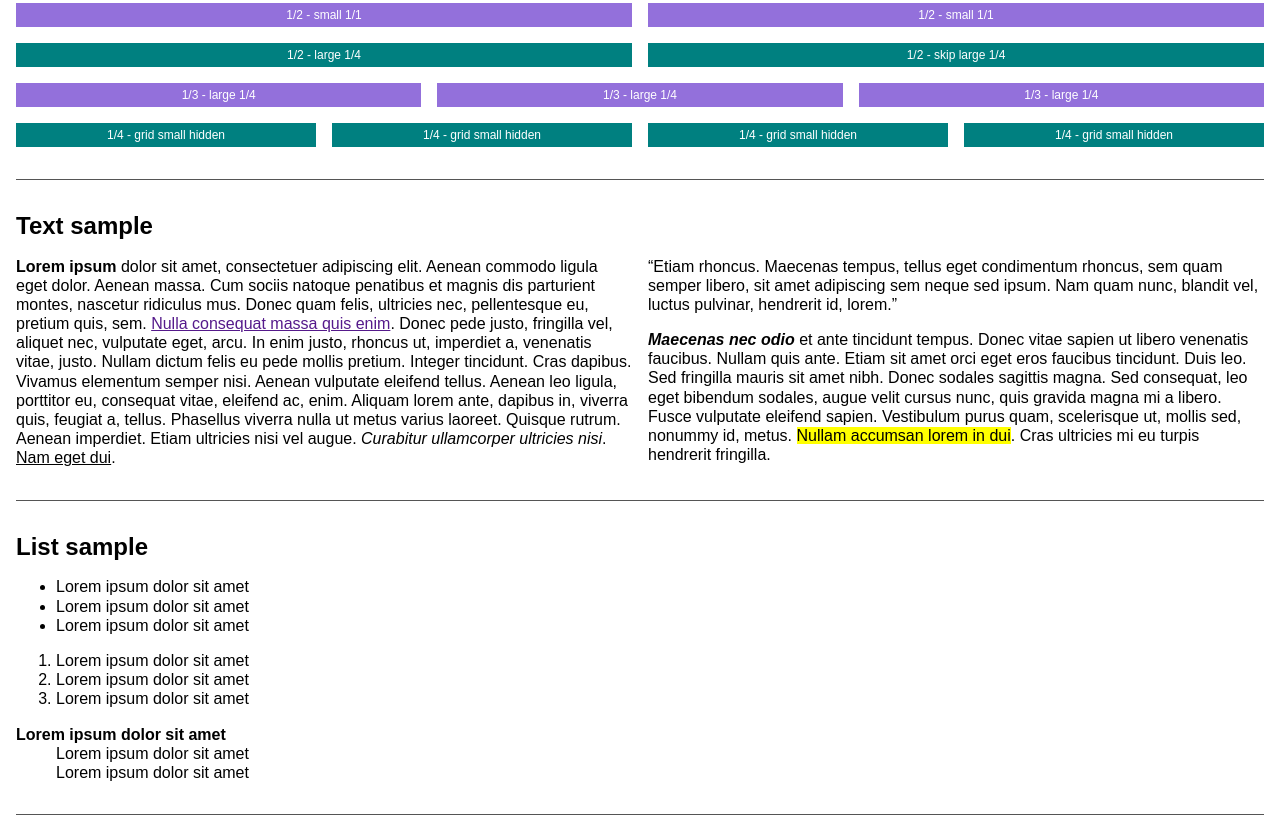
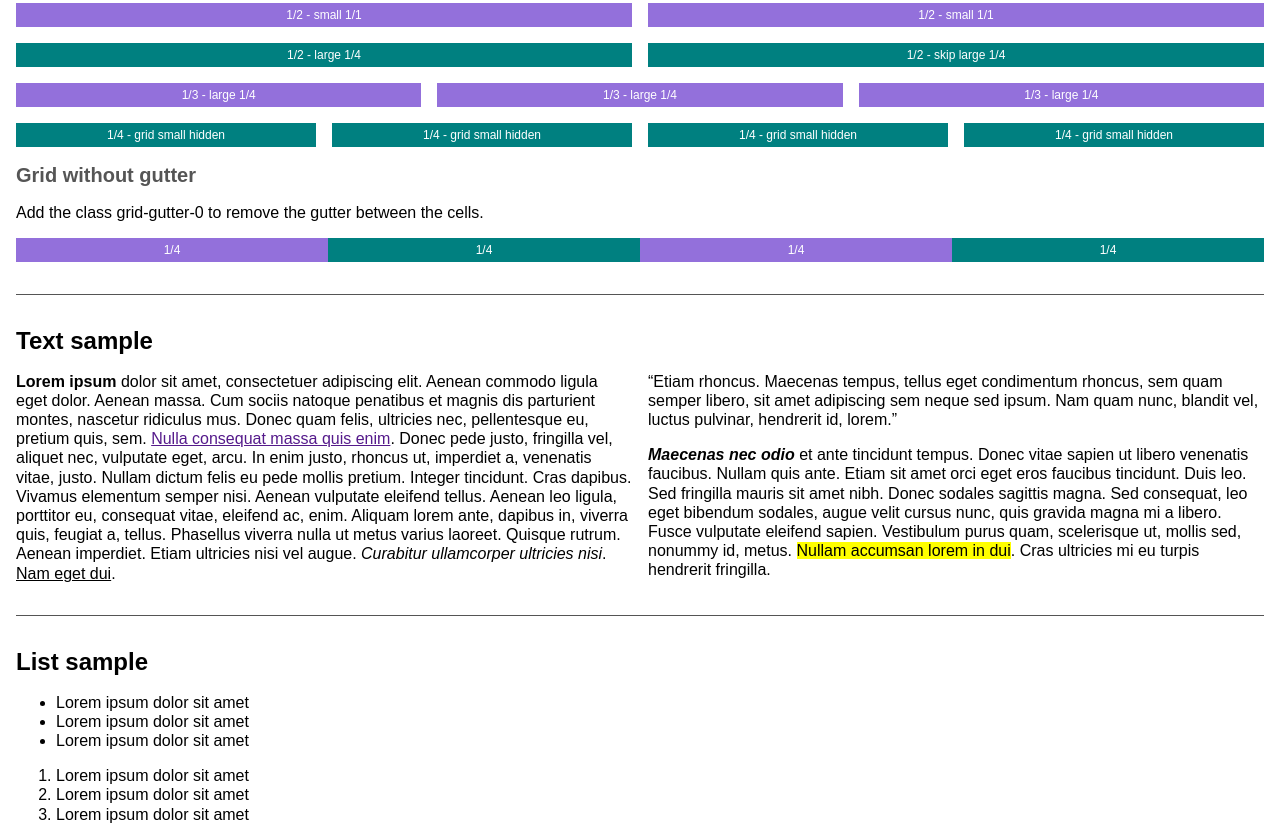
Before and after one commit to devbyray/farpar, a website: page index.html in a window 1280 px wide. Shown: the part 1359-2186 px from the top of the page. Drawn offline with Linux system fonts and the light colour scheme.

Commit message:
Added possibility to set gutter between cells to 0. Put gutter variables back to grid

```diff
--- a/index.html
+++ b/index.html
@@ -65,7 +65,7 @@
 					<p class="p">The fluid grid is based on a 12 cells system. The default direction is left to right with a gutter between the cells. You can specify an element within the grid for example with the class cell-1-2 or cell-6-12 for the same result.</p>
 
 					<h3 class="h3">Default cells</h3>
-					<div class="grid-fluid grid-gutter">
+					<div class="grid-fluid">
 						<div class="cell-1-1"><span class="demo-a">1/1</span></div>
 
 						<div class="cell-1-2"><span class="demo-b">1/2</span></div>
@@ -137,6 +137,17 @@
 						<div class="cell-1-4"><span class="demo-b">1/4 - grid small hidden</span></div>
 						<div class="cell-1-4"><span class="demo-b">1/4 - grid small hidden</span></div>
 					</div>
+
+					<div class="grid-fluid grid-gutter-0">
+						<h3 class="h3">Grid without gutter</h3>
+						<p class="p">
+							Add the class grid-gutter-0 to remove the gutter between the cells.
+						</p>
+						<div class="cell-1-4"><span class="demo-a">1/4</span></div>
+						<div class="cell-1-4"><span class="demo-b">1/4</span></div>
+						<div class="cell-1-4"><span class="demo-a">1/4</span></div>
+						<div class="cell-1-4"><span class="demo-b">1/4</span></div>
+					</div>
 				</section>
 
 				<hr class="hr-connected" />
--- a/source/component/grid-fluid/style/_1_grid-fluid.scss
+++ b/source/component/grid-fluid/style/_1_grid-fluid.scss
@@ -2,10 +2,18 @@
  * Grid fluid (default)
  */
 
+// Variable
+$gutter-default: 1rem;
+$gutter-small: 1rem;
+$gutter-medium: 1rem;
+$gutter-large: 1rem;
+
+// Body
  body {
  	margin: 0;
  }
 
+// Grid
 .grid-fluid {
 	margin-left: -$gutter-default;
 
@@ -54,6 +62,14 @@
 		display: none;
 	}
 
+	&.grid-gutter-0 {
+		margin-left: 0;
+
+		%ifGutter0 {
+			padding-left: 0;
+		}
+	}
+
 	// Cell
 	%direction {
 		float: left;
@@ -61,8 +77,10 @@
 
 	@mixin cell($part) {
 		@extend %direction;
-		margin-left: $gutter-default;
-		width: calc(100% / 12 * #{ $part } - #{ $gutter-default });
+		box-sizing: border-box;
+		padding-left: $gutter-default;
+		width: calc(100% / 12 * #{ $part });
+		@extend %ifGutter0;
 	}
 
 	.cell-1-12 {
@@ -131,7 +149,7 @@
 
 	// Skip
 	@mixin skip($part) {
-		margin-left: calc(100% / 12 * #{ $part } + #{ $gutter-default });
+		margin-left: calc(100% / 12 * #{ $part });
 	}
 
 	.skip-1-12 {
@@ -199,7 +217,7 @@
 
 		// Skip
 		@mixin skip-rtl($part) {
-			margin-left: $gutter-default;
+			margin-left: 0;
 			margin-right: calc(100% / 12 * #{ $part });
 		}
 
--- a/source/component/grid-fluid/style/_2_grid-fluid-small.scss
+++ b/source/component/grid-fluid/style/_2_grid-fluid-small.scss
@@ -28,9 +28,8 @@
 
 		// Cell
 		@mixin cell($part) {
-			float: left;
-			margin-left: $gutter-small;
-			width: calc(100% / 12 * #{ $part } - #{ $gutter-small });
+			padding-left: $gutter-small;
+			width: calc(100% / 12 * #{ $part });
 		}
 
 		.cell-small-1-12 {
@@ -99,7 +98,7 @@
 
 		// Skip
 		@mixin skip($part) {
-			margin-left: calc(100% / 12 * #{ $part } + #{ $gutter-small });
+			margin-left: calc(100% / 12 * #{ $part });
 		}
 
 		.skip-small-0{
@@ -166,7 +165,7 @@
 
 			// Skip
 			@mixin skip-rtl($part) {
-				margin-left: $gutter-small;
+				margin-left: 0;
 				margin-right: calc(100% / 12 * #{ $part });
 			}
 
--- a/source/component/grid-fluid/style/_3_grid-fluid-medium.scss
+++ b/source/component/grid-fluid/style/_3_grid-fluid-medium.scss
@@ -2,7 +2,7 @@
  * Grid fluid (medium)
  */
 
-@media only screen and (min-width: 768px) and (max-width: 1339px) {
+@media only screen and (min-width: 768px) and (max-width: 1439px) {
 	.grid-fluid {
 		margin-left: -$gutter-medium;
 
@@ -24,9 +24,8 @@
 
 		// Cell
 		@mixin cell($part) {
-			float: left;
-			margin-left: $gutter-medium;
-			width: calc(100% / 12 * #{ $part } - #{ $gutter-medium });
+			padding-left: $gutter-medium;
+			width: calc(100% / 12 * #{ $part });
 		}
 
 		.cell-medium-1-12 {
@@ -95,7 +94,7 @@
 
 		// Skip
 		@mixin skip($part) {
-			margin-left: calc(100% / 12 * #{ $part } + #{ $gutter-medium });
+			margin-left: calc(100% / 12 * #{ $part });
 		}
 
 		.skip-medium-0 {
@@ -162,7 +161,7 @@
 
 			// Skip
 			@mixin skip-rtl($part) {
-				margin-left: $gutter-medium;
+				margin-left: 0;
 				margin-right: calc(100% / 12 * #{ $part });
 			}
 
--- a/source/component/grid-fluid/style/_4_grid-fluid-large.scss
+++ b/source/component/grid-fluid/style/_4_grid-fluid-large.scss
@@ -24,9 +24,8 @@
 
 		// Cell
 		@mixin cell($part) {
-			float: left;
-			margin-left: $gutter-large;
-			width: calc(100% / 12 * #{ $part } - #{ $gutter-large });
+			padding-left: $gutter-large;
+			width: calc(100% / 12 * #{ $part });
 		}
 
 		.cell-large-1-12 {
@@ -95,7 +94,7 @@
 
 		// Skip
 		@mixin skip($part) {
-			margin-left: calc(100% / 12 * #{ $part } + #{ $gutter-large });
+			margin-left: calc(100% / 12 * #{ $part });
 		}
 
 		.skip-large-0 {
@@ -162,7 +161,7 @@
 
 			// Skip
 			@mixin skip-rtl($part) {
-				margin-left: $gutter-large;
+				margin-left: 0;
 				margin-right: calc(100% / 12 * #{ $part });
 			}
 
--- a/source/global/style/_variable.scss
+++ b/source/global/style/_variable.scss
@@ -12,16 +12,6 @@ $color-teal: #008080;
 
 
 /**
- * Fluid grid
- */
-
-$gutter-default: 1rem;
-$gutter-small: 1rem;
-$gutter-medium: 1rem;
-$gutter-large: 1rem;
-
-
-/**
  * Margin and padding
  */
 
```
Also changed, not shown: source/static/main.css.
